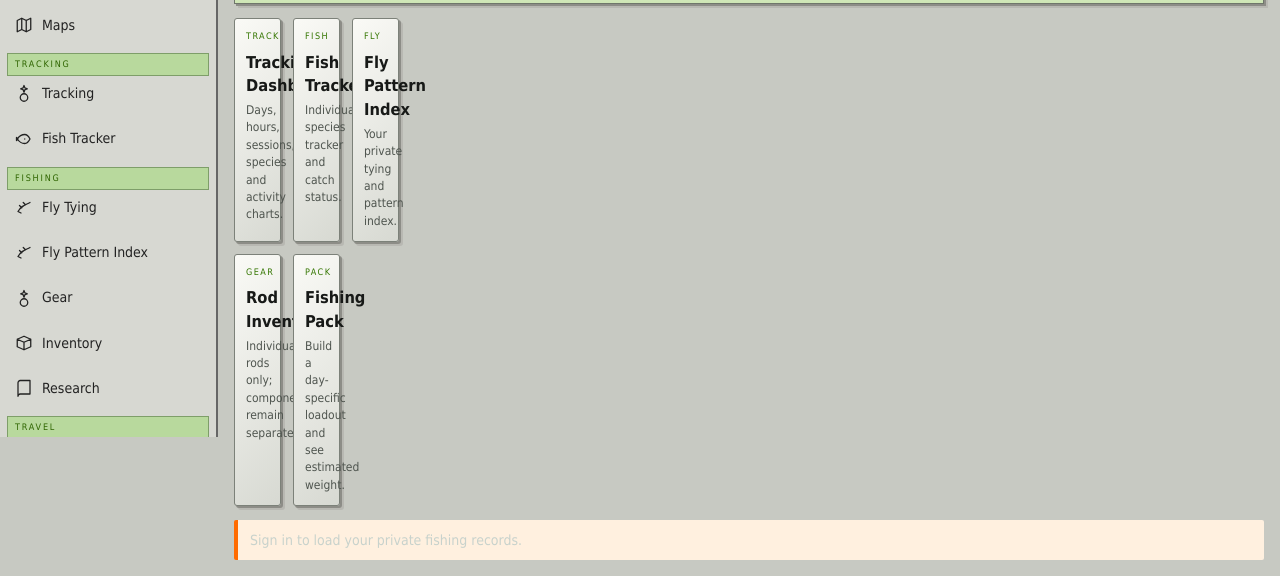
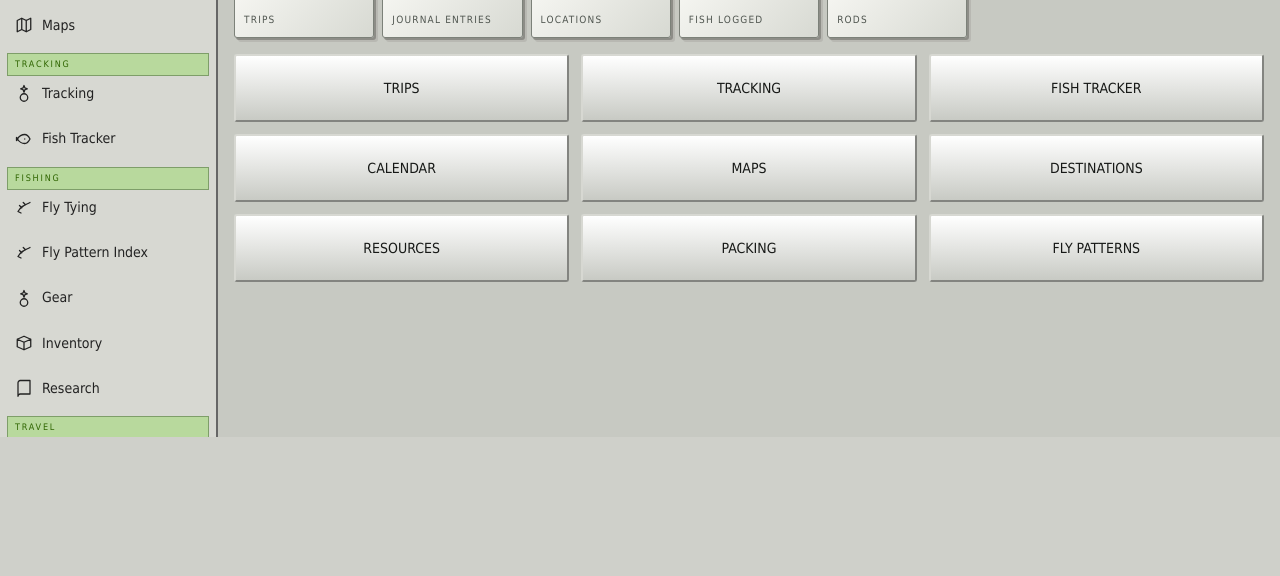
Before and after one commit to 8pvhd69bbv-svg/Fish-OS, a plain HTML site: page index.html in a window 1280 px wide. Shown: the part 365-941 px from the top of the page. After the commit the page ends 802 px from the top, so only its background shows below. Drawn offline with nearby package versions, Linux system fonts and the light colour scheme.

Commit message:
Add files via upload

```diff
--- a/index.html
+++ b/index.html
@@ -684,4 +684,26 @@
   setTimeout(initPrivateAuth,50);topAuth();
 })();
 </script>
+<script>
+/* V26: resilient routes and private legacy data views. No personal records embedded. */
+(function(){
+ const escapeHTML=v=>String(v??'').replace(/[&<>"']/g,c=>({'&':'&amp;','<':'&lt;','>':'&gt;','"':'&quot;',"'":'&#39;'}[c]));
+ const safe=(a)=>Array.isArray(a)?a:[];
+ const box=(title,sub,body)=>`<div class="page"><h1>${escapeHTML(title)}</h1><p class="muted">${escapeHTML(sub)}</p>${body}</div>`;
+ const cards=(arr,title,meta)=>arr.length?`<div class="grid g2">${arr.map((v,i)=>`<div class="card"><h3>${escapeHTML(title(v,i))}</h3><p class="muted small">${escapeHTML(meta(v,i))}</p></div>`).join('')}</div>`:'<div class="empty">No matching records are saved in this collection yet.</div>';
+ window.journal=function(){const data=safe(DATA.journal);return box('Journal','Private journal records from your Supabase account.',`<div class="toolbar"><button class="btn gold" onclick="journalForm()">+ NEW ENTRY</button></div>`+cards(data,(x,i)=>x.title||x.id||`Entry ${i+1}`,(x)=>[x.date,x.location,x.observed,x.notes,Array.isArray(x.species)?x.species.join(', '):x.species].filter(Boolean).join(' • ')))};
+ window.resources=function(){const refs=safe(DATA.links),legacy=DATA.legacy_v21||{};const extra=[...safe(legacy.environment_sources),...safe(legacy.rivers)].filter(Boolean);return box('Resources','Reference directory and private saved links.',`<div class="toolbar"><button class="btn" onclick="go('research')">RESEARCH</button></div>`+cards(refs,(x)=>typeof x==='string'?x:x.title||x.name||x.url||'Link',x=>typeof x==='string'?'Saved link':[x.url,x.tags,x.notes].filter(Boolean).join(' • '))+(extra.length?'<h2>Recovered reference notes</h2>'+cards(extra,x=>typeof x==='string'?x:(x.name||x.title||'Reference'),x=>typeof x==='string'?'':JSON.stringify(x).slice(0,280)):'') );};
+ window.trips=function(){const data=safe(DATA.trips);return box('Trips','Your private trip records.',`<div class="toolbar"><button class="btn gold" onclick="tripForm()">+ ADD TRIP</button></div>`+cards(data,(x,i)=>x.id||x.title||x.name||`Trip ${i+1}`,(x)=>[x.date||x.start_date,x.place||x.location,x.status,Array.isArray(x.targets)?x.targets.join(', '):x.targets].filter(Boolean).join(' • ')))};
+ window.home=function(){const ts=safe(DATA.trips),js=safe(DATA.journal),rs=safe(DATA.rods),loc=safe(DATA.locations),fish=safe(DATA.fish);return `<div class="hero"><div><div class="eyebrow">PRIVATE FISHING COMMAND CENTER</div><h1>FISH OS</h1><p>Your account-linked fishing records.</p></div><button class="btn gold" onclick="quick()">+ QUICK ADD</button></div><div class="stats dashstats">${[[ts.length,'Trips','trips'],[js.length,'Journal entries','journal'],[loc.length,'Locations','locations'],[fish.length,'Fish logged','fish-tracker'],[rs.length,'Rods','rod-list']].map(x=>`<div class="stat link" onclick="go('${x[2]}')"><b>${x[0]}</b><span>${x[1]}</span></div>`).join('')}</div><div class="grid g3" style="margin-top:16px">${[['Trips','trips'],['Tracking','tracking'],['Fish Tracker','fish-tracker'],['Calendar','calendar'],['Maps','maps'],['Destinations','destinations'],['Resources','resources'],['Packing','packing'],['Fly Patterns','fly-patterns']].map(x=>`<button class="btn" style="min-height:68px" onclick="go('${x[1]}')">${x[0].toUpperCase()}</button>`).join('')}</div>`};
+ window.destinations=function(){const legacy=DATA.legacy_v21||{},list=safe(DATA.destinations).length?safe(DATA.destinations):safe(legacy.destinations);return box('Destinations','Fishing destinations and recovered reference index.',cards(list,x=>typeof x==='string'?x:(x.name||x.country||'Destination'),x=>typeof x==='string'?'':JSON.stringify(x).slice(0,250)))};
+ window.calendar=function(){const trips=safe(DATA.trips),events=safe(DATA.calendar_entries);return box('Calendar','Trips and calendar entries from your private account.',`<div class="toolbar"><button class="btn" onclick="go('trips')">TRIPS</button></div>`+cards([...events,...trips],(x,i)=>x.title||x.id||x.name||`Event ${i+1}`,(x)=>[x.date||x.start_date,x.end_date,x.place||x.location].filter(Boolean).join(' • ')))};
+ window.maps=function(){return box('Maps','Private fishing pins and linked locations.',`<div class="card"><div id="fishMap" class="map" style="min-height:460px"></div></div><div class="toolbar"><button class="btn" onclick="go('locations')">LOCATIONS</button></div>`)};
+ window.locations=function(){const loc=safe(DATA.locations);return box('Locations','Private fishing waters and map.',`<div class="card"><div id="fishMap" class="map" style="min-height:380px"></div></div>`+cards(loc,(x,i)=>x.name||x.id||`Location ${i+1}`,x=>[x.region,x.state,safe(x.holes).join(', ')].filter(Boolean).join(' • ')))};
+ const previousRender=window.render;
+ window.render=function(){try{previousRender()}catch(err){console.error('Fish OS route error:',state.page,err);const m=document.getElementById('main');if(m)m.innerHTML=box('Page error',`The ${state.page} page could not render. Your Supabase data has not been deleted.`,`<div class="notice">${escapeHTML(err.message||err)}</div><div class="toolbar"><button class="btn" onclick="go('account')">ACCOUNT</button><button class="btn" onclick="go('home')">DASHBOARD</button></div>`);state.cloudError=state.cloudError||('Page '+state.page+': '+(err.message||err))}
+ if(['locations','maps'].includes(state.page))setTimeout(()=>{try{window.initFishMap?.()}catch(e){console.warn('Map display:',e)}},80);
+ };
+ const oldGo=window.go;window.go=function(p){if(p===state.page){render();return}return oldGo(p)};
+})();
+</script>
 </body></html>
```
